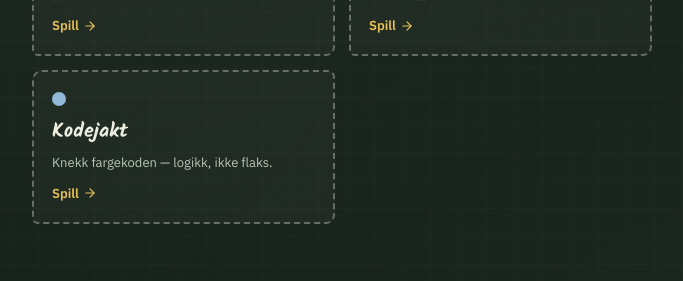
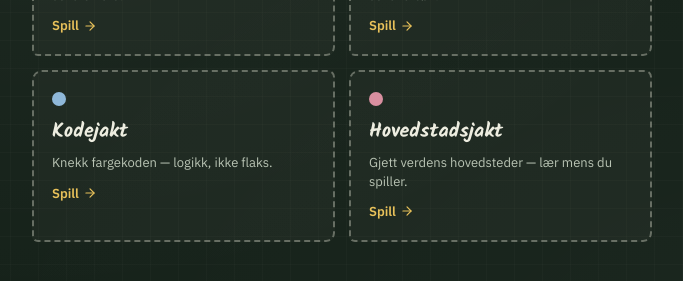
Before and after one commit to Ragnhibo/Fellesnevner-Platform, a React (Vite) app: page / in a window 1280 px wide. Shown: the part 339-620 px from the top of the page, without its empty margins (298-981 px from the left). Built offline with nearby package versions, Linux system fonts and the light colour scheme; no server answers.

Commit message:
Add files via upload

```diff
--- a/src/pages/Home.jsx
+++ b/src/pages/Home.jsx
@@ -1,7 +1,7 @@
 import React from "react";
 import { Link } from "react-router-dom";
 import { ArrowRight } from "lucide-react";
-import { shared, colors } from "../theme";
+import { shared, colors, usePageTitle } from "../theme";
 import Logo from "../components/Logo";
 import PageShell from "../components/PageShell";
 
@@ -25,6 +25,13 @@ const GAMES = [
     title: "Kodejakt",
     tagline: "Knekk fargekoden — logikk, ikke flaks.",
     color: colors.blue,
+    available: true,
+  },
+  {
+    slug: "/hovedstadsjakt",
+    title: "Hovedstadsjakt",
+    tagline: "Gjett verdens hovedsteder — lær mens du spiller.",
+    color: colors.pink,
     available: true,
   },
 ];
@@ -54,6 +61,7 @@ function GameCard({ game }) {
 }
 
 export default function Home() {
+  usePageTitle(null);
   return (
     <PageShell>
       <div style={shared.header}>
```
